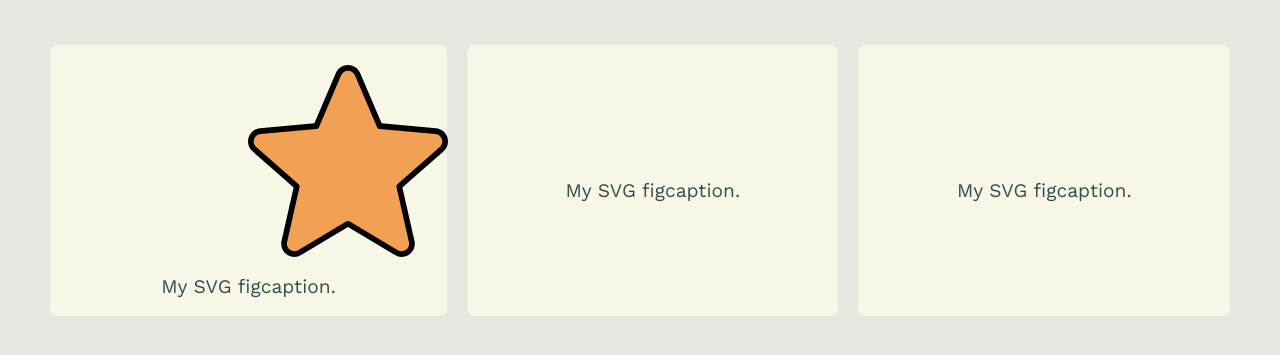
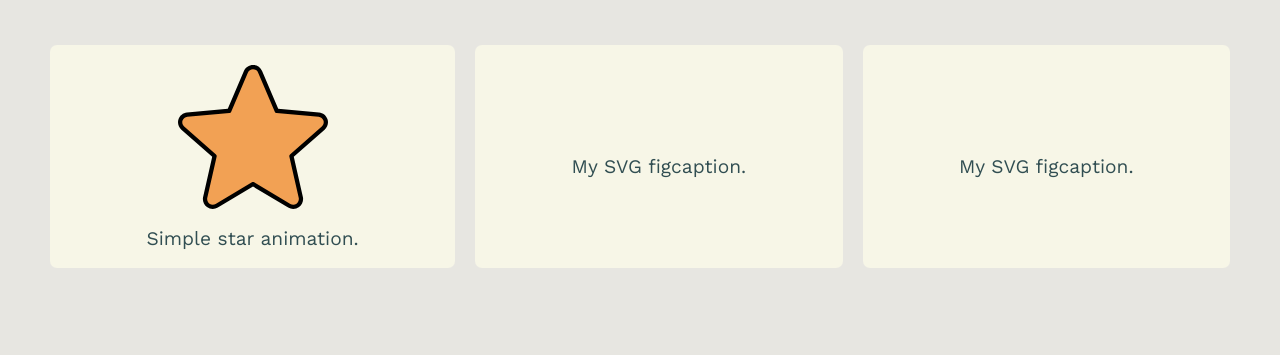
Before and after one commit to APedroDev/svg-animation-with-gsap, a website with bundled scripts: page index.html in a window 1280 px wide. Shown: the part 85-440 px from the top of the page. Built offline with nearby package versions, Linux system fonts and the light colour scheme; files whose address does not match are found by name.

Commit message:
basic star rotation, zooming and added figcaption

```diff
--- a/index.html
+++ b/index.html
@@ -15,9 +15,9 @@
         </header>
         <main id="main">
             <figure>
-                <img id="star" src="assets/imgs/star.svg" alt="Star SVG" width="200">
+                <img id="star" src="assets/imgs/star.svg" alt="Star SVG" width="150">
                 <figcaption>
-                    My SVG figcaption.
+                    Simple star animation.
                 </figcaption>
             </figure>
             <figure>
--- a/scripts/animation.js
+++ b/scripts/animation.js
@@ -1,4 +1,24 @@
 //problem with module path
+import { Linear, Power4, Power3, TweenMax } from "../node_modules/gsap/gsap-core.js"
 import gsap from "../node_modules/gsap/index.js";
 
-gsap.to('#star',{x:100});
+document.addEventListener('DOMContentLoaded', function domLoaded() {
+    const starAnimation = TweenMax.fromTo(
+        '#star',
+        0.5,
+        {
+            scale: 0.1,
+            opacity: 0,
+            rotation: -180
+        },
+        {
+            scale: 1,
+            opacity: 1,
+            rotation: 0,
+            ease: Power3,
+            repeat:-1,
+            repeatDelay: 1.5
+        }
+    );
+
+});
```
